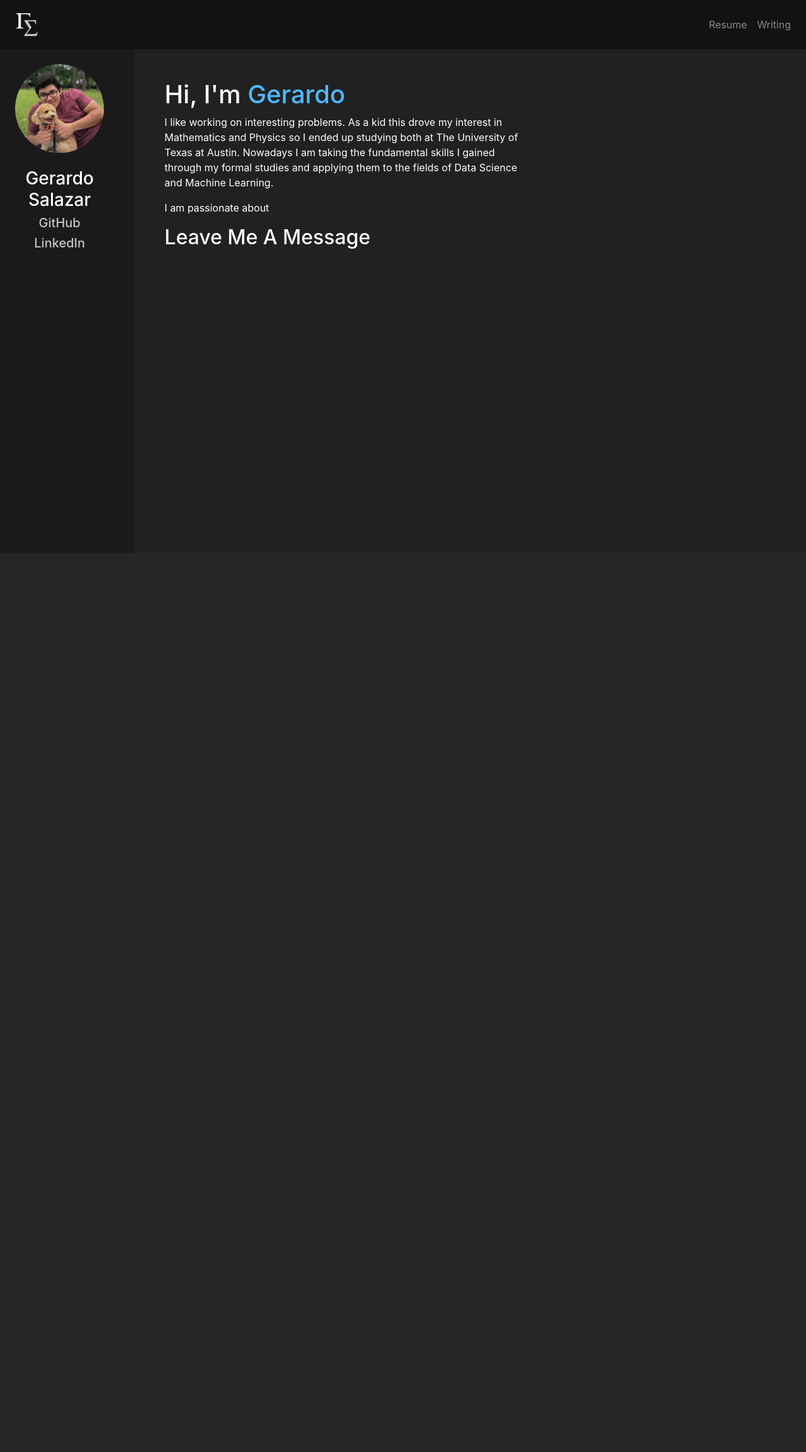
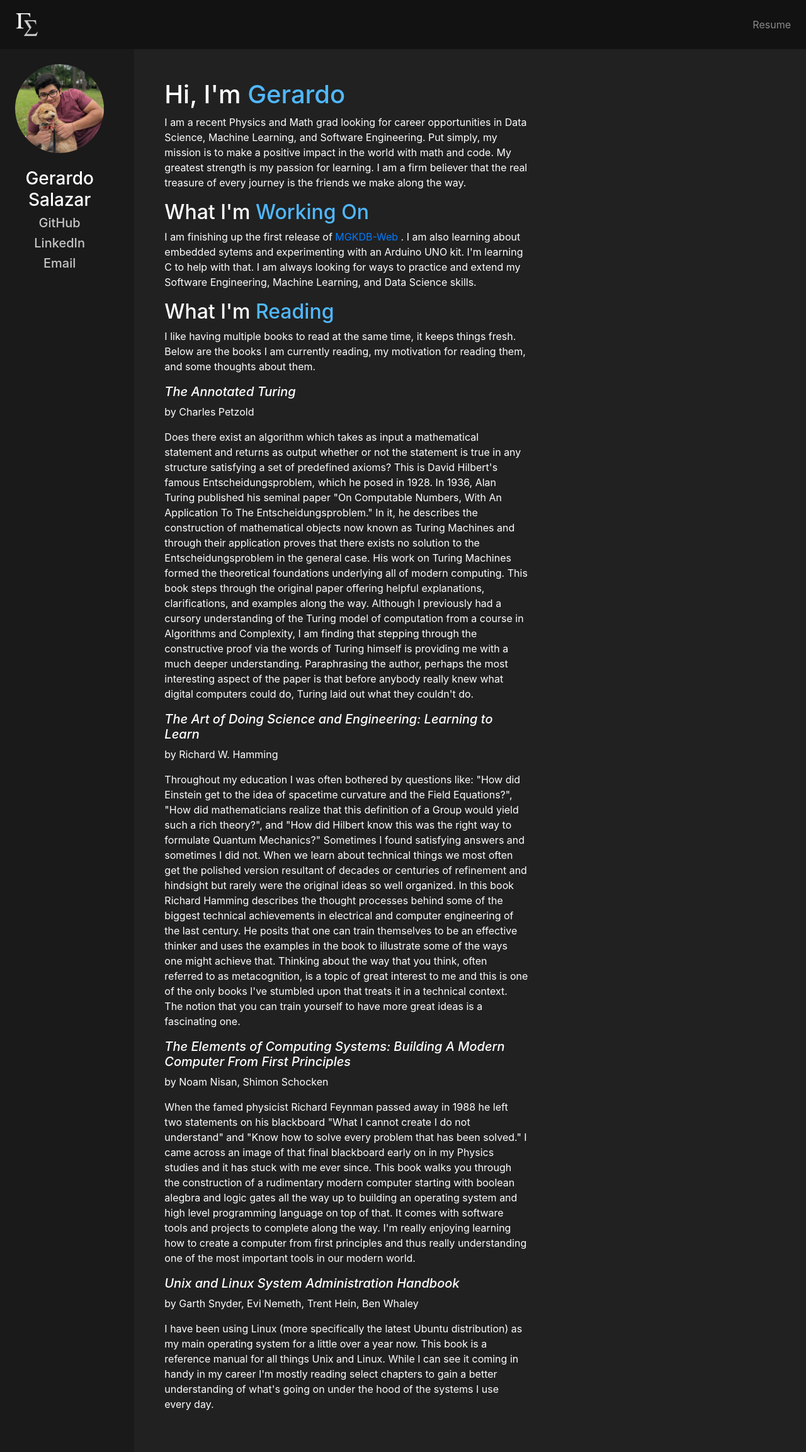
Before and after one commit to Salazar-99/Personal-Website, a Flask app: page / in a window 1280 px wide. Shown: the whole page at 63% size. Before the commit the page ends 878 px from the top, so only its background shows below. Run offline with Flask 2, Linux system fonts and the light colour scheme; some libraries are stand-ins or nearby versions.

Commit message:
First full version of new website

```diff
--- a/app.py
+++ b/app.py
@@ -1,6 +1,34 @@
-from flask import Flask, render_template
-from config import config, config_name
+from flask import Flask, render_template, send_file
+from flask_bootstrap import Bootstrap
+from dotenv import load_dotenv
+from forms import PokemonForm
 import os
+import requests
+
+#Define configs
+class Config:
+    SECRET_KEY = os.getenv('SECRET_KEY')
+
+    #Boilerplate for Flask configs
+    @staticmethod
+    def init_app(app):
+        pass
+
+class DevelopmentConfig(Config):
+    DEBUG = True
+
+class ProductionConfig(Config):
+    DEBUG = False
+
+config = {
+    'development': DevelopmentConfig,
+    'production': ProductionConfig,
+    'default': DevelopmentConfig
+}
+
+#Load environment variables
+load_dotenv()
+config_name = os.getenv('CONFIG_NAME') or 'default'
 
 #Create app
 app = Flask(__name__)
@@ -8,8 +36,24 @@ app = Flask(__name__)
 #Set config
 app.config.from_object(config[config_name])
 config[config_name].init_app(app)
+POKEMON_URL = os.getenv('POKEMON_URL')
 
-#Home page
+#Initialize extensions
+bootstrap = Bootstrap(app)
+
+#Routes
 @app.route('/')
 def index():
     return render_template('index.html')
+
+@app.route('/resume')
+def resume():
+    return send_file('static/resume.pdf', as_attachment=True, attachment_filename='gerardo_salazar.pdf')
+
+@app.route('/pokemon')
+def pokemon():
+    form = PokemonForm()
+    if form.validate_on_submit():
+        image = requests.get(POKEMON_URL)
+        render_template('pokemon.html', image=image)
+    render_template('pokemon.html', image=None)
--- /dev/null
+++ b/forms.py
@@ -0,0 +1,5 @@
+from flask_wtf import FlaskForm
+from wtforms import SubmitField
+
+class PokemonForm(FlaskForm):
+    submit = SubmitField('New Pokemon')
--- a/templates/base.html
+++ b/templates/base.html
@@ -27,18 +27,21 @@
             <div class="collapse navbar-collapse" id="navbarNavAltMarkup">
                 <!--Navbar items-->
                 <ul class="navbar-nav ml-auto">
+                    <!--
+                        <li class="nav-item">
+                        <a class="nav-link" href="{{ url_for('pokemon') }}">Pokemon</a>
+                    </li>
+                    -->
+
                     <li class="nav-item">
-                        <a class="nav-link" href="/">Resume</a>
-                    </li>
-                    <li class="nav-item">
-                        <a class="nav-link" href="/">Writing</a>
+                        <a class="nav-link" href="{{ url_for('resume') }}">Resume</a>
                     </li>
                 </ul>
             </div>
         </nav>
         {% endblock %}
 
-        <!--Bootstrap JavaScript -->
+        <!--Bootstrap JavaScript-->
         <script src="https://code.jquery.com/jquery-3.4.1.slim.min.js" integrity="sha384-J6qa4849blE2+poT4WnyKhv5vZF5SrPo0iEjwBvKU7imGFAV0wwj1yYfoRSJoZ+n" crossorigin="anonymous"></script>
         <script src="https://cdn.jsdelivr.net/npm/popper.js@1.16.0/dist/umd/popper.min.js" integrity="sha384-Q6E9RHvbIyZFJoft+2mJbHaEWldlvI9IOYy5n3zV9zzTtmI3UksdQRVvoxMfooAo" crossorigin="anonymous"></script>
         <script src="https://stackpath.bootstrapcdn.com/bootstrap/4.4.1/js/bootstrap.min.js" integrity="sha384-wfSDF2E50Y2D1uUdj0O3uMBJnjuUD4Ih7YwaYd1iqfktj0Uod8GCExl3Og8ifwB6" crossorigin="anonymous"></script>
--- a/templates/index.html
+++ b/templates/index.html
@@ -1,4 +1,5 @@
 {% extends "base.html" %} {% block content %} {% block page_content %}
+<!--TODO: Write CSS rule for white text to reduce redundancy-->
 <!--Page structure-->
 <div class="container-fluid">
   <div class="row h-100 justify-content-start">
@@ -11,19 +12,66 @@
       <h3 style="color: white;">Gerardo Salazar</h3>
       <h5><a href="https://github.com/Salazar-99" style="color: rgb(197, 197, 197);">GitHub</a></h5>
       <h5><a href="https://www.linkedin.com/in/gerardo-salazar-62196a148/" style="color: rgb(197, 197, 197);"">LinkedIn</a></h5>
+      <h5><a href="mailto:gerardo.salazar@utexas.edu" style="color: rgb(197, 197, 197);"">Email</a></h5>
     </div>
     <!--Column for content-->
-    <div class="col-6 pt-5 pl-5" id="content-block">
+    <div class="col-6 pt-5 pl-5 pb-5" id="content-block">
       <!--Header-->
       <h1 class="text" style="color: white;">Hi, I'm <span style="color: 50B8FF">Gerardo</span></h1>
       <!--About Me-->
-      <p style="color: white">I like working on interesting problems. As a kid this drove my interest in Mathematics and Physics so
-        I ended up studying both at The University of Texas at Austin.
-        Nowadays I am taking the fundamental skills I gained through my formal studies and applying them to the fields of
-        Data Science and Machine Learning.</p>
-        <p style="color: white"> I am passionate about</p>
-      <!--Contact Me Form-->
-      <h2 class="text" style="color: white;">Leave Me A Message</h2>
+      <p style="color: white">I am a recent Physics and Math grad looking for career opportunities in Data Science, Machine
+        Learning, and Software Engineering. Put simply, my mission is to make a positive impact in the world with math and
+        code. My greatest strength is my passion for learning. I am a firm believer that the real treasure of every journey
+        is the friends we make along the way.</p>
+      <!--Working On-->
+      <h2 class="text" style="color: white;">What I'm <span style="color: 50B8FF">Working On</span></h2>
+      <p style="color: white;">I am finishing up the first release of <a href="https://github.com/Salazar-99/MGKDB-Web"> MGKDB-Web </a>. I am also learning about embedded sytems and experimenting with an Arduino UNO kit.
+      I'm learning C to help with that. I am always looking for ways to practice and extend my Software Engineering, Machine Learning, and Data Science skills.</p>
+      <!--Reading-->
+      <h2 class="text" style="color: white;"> What I'm <span style="color: 50B8FF">Reading</span></h2>
+      <p style="color: white"> I like having multiple books to read at the same time, it keeps things fresh. Below are the books I am currently reading, my motivation for reading them, and some thoughts about them.
+      </p>
+      <h5 class="text" style="color: white;"> <i>The Annotated Turing</i></h5>
+      <p style="color: white">by Charles Petzold</p>
+      <p style="color: white">Does there exist an algorithm which takes as input a mathematical statement and returns as output whether or not
+        the statement is true in any structure satisfying a set of predefined axioms? This is David Hilbert's famous
+        Entscheidungsproblem, which he posed in 1928. In 1936, Alan Turing published his seminal paper
+        "On Computable Numbers, With An Application To The Entscheidungsproblem." In it, he describes the construction
+        of mathematical objects now known as Turing Machines and through their application proves that there exists no
+        solution to the Entscheidungsproblem in the general case. His work on Turing Machines formed the theoretical
+        foundations underlying all of modern computing. This book steps through the original paper offering helpful
+        explanations, clarifications, and examples along the way. Although I previously had a cursory understanding of
+        the Turing model of computation from a course in Algorithms and Complexity, I am finding that stepping through
+        the constructive proof via the words of Turing himself is providing me with a much deeper understanding.
+        Paraphrasing the author, perhaps the most interesting aspect of the paper is that before anybody really knew
+        what digital computers could do, Turing laid out what they couldn't do. </p>
+        <h5 class="text" style="color: white;"> <i>The Art of Doing Science and Engineering: Learning to Learn</i> </h5>
+        <p style="color: white">by Richard W. Hamming</p>
+        <p style="color: white">Throughout my education I was often bothered by questions like: "How did Einstein get to the idea of spacetime
+          curvature and the Field Equations?", "How did mathematicians realize that this definition of a Group would yield
+          such a rich theory?", and "How did Hilbert know this was the right way to formulate Quantum Mechanics?" Sometimes
+          I found satisfying answers and sometimes I did not. When we learn about technical things we most often get the
+          polished version resultant of decades or centuries of refinement and hindsight but rarely were the original ideas
+          so well organized. In this book Richard Hamming describes the thought processes behind some of the biggest technical
+          achievements in electrical and computer engineering of the last century. He posits that one can train themselves to
+          be an effective thinker and uses the examples in the book to illustrate some of the ways one might achieve that.
+          Thinking about the way that you think, often referred to as metacognition, is a topic of great interest to me and
+          this is one of the only books I've stumbled upon that treats it in a technical context. The notion that you can
+          train yourself to have more great ideas is a fascinating one. </p>
+        <h5 style="color: white"><i>The Elements of Computing Systems: Building A Modern Computer From First Principles</i> </h5>
+        <p style="color: white">by Noam Nisan, Shimon Schocken</p>
+        <p style="color: white">When the famed physicist Richard Feynman passed away in 1988 he left two statements on his blackboard
+          "What I cannot create I do not understand" and "Know how to solve every problem that has been solved."
+          I came across an image of that final blackboard early on in my Physics studies and it has stuck with me ever since.
+          This book walks you through the construction of a rudimentary modern computer starting with boolean alegbra and logic gates
+          all the way up to building an operating system and high level programming language on top of that. It comes with software tools
+          and projects to complete along the way. I'm really enjoying learning how to create a computer from first principles and thus
+          really understanding one of the most important tools in our modern world.  </p>
+        <h5 style="color: white"><i>Unix and Linux System Administration Handbook</i></h5>
+        <p style="color: white"> by Garth Snyder, Evi Nemeth, Trent Hein, Ben Whaley</p>
+        <p style="color: white">I have been using Linux (more specifically the latest Ubuntu distribution) as my main operating system for a little over a year now.
+          This book is a reference manual for all things Unix and Linux. While I can see it coming in handy in my career I'm mostly reading select chapters
+          to gain a better understanding of what's going on under the hood of the systems I use every day. </p>
     </div>
   </div>
 </div>
```
Also changed, not shown: config.py (deleted, +0 -26 lines), templates/pokemon.html (+16 -0 lines), static/images/pokemon-example.jpg (added), static/images/pokemon.png (added), 2 other files.
